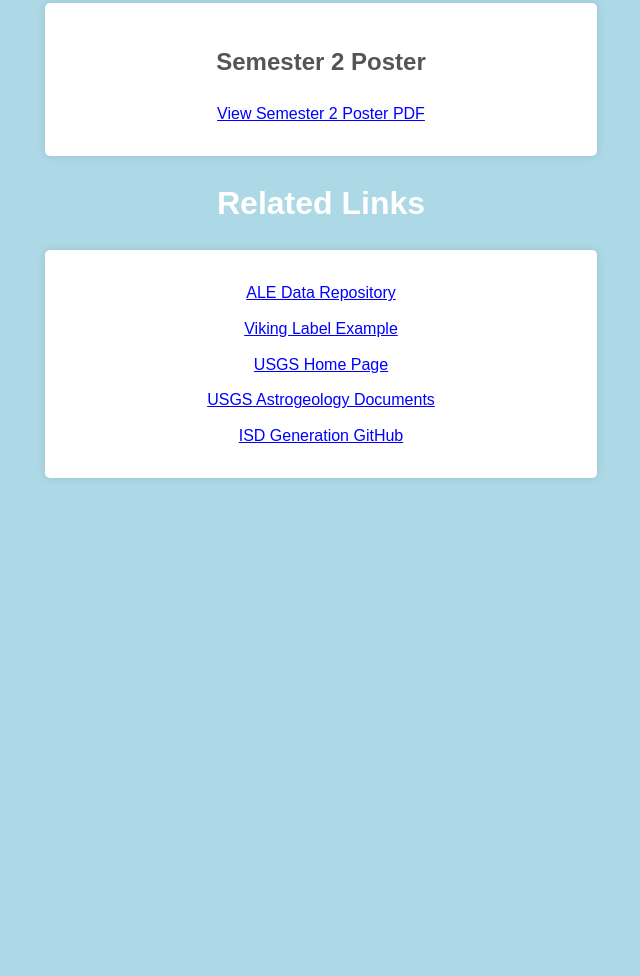
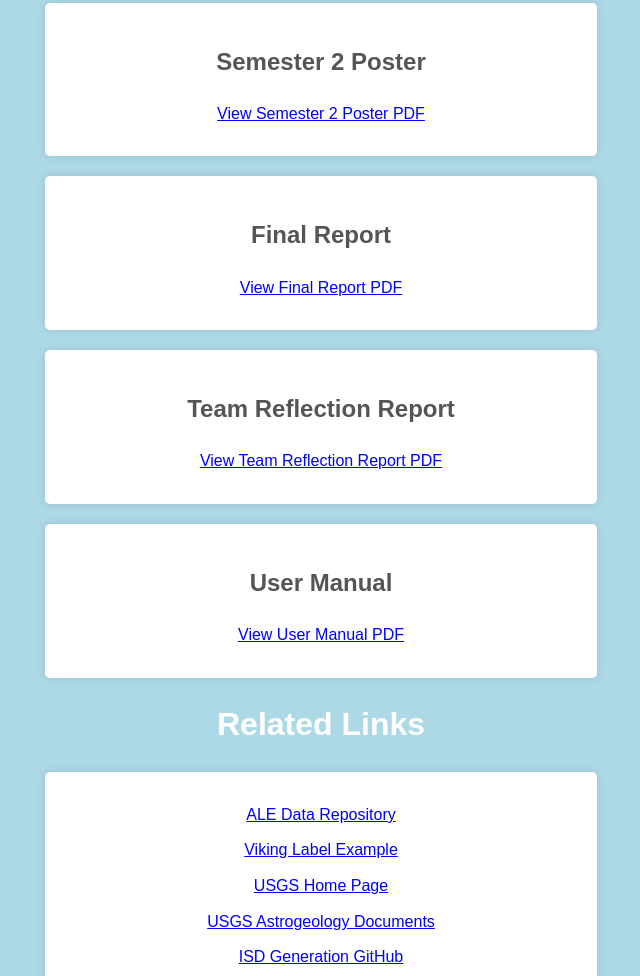
Before and after one commit to AustinCarlile/Cloud-Based-Planetary-Ephemerides, a plain HTML site: page website/documents.html in a window 1280 px wide. Shown: the part 2477-3453 px from the top of the page, without its empty margins (319-959 px from the left). Before the commit the page ends 2975 px from the top, so only its background shows below. Drawn offline with Linux system fonts and the light colour scheme.

Commit message:
added three docs to the website

```diff
--- a/website/documents.html
+++ b/website/documents.html
@@ -122,6 +122,19 @@
         <h2>Semester 2 Poster</h2>
         <p><a href="https://github.com/AustinCarlile/Cloud-Based-Planetary-Ephemerides/blob/main/website/Docs/Semester_2_Poster%20(1).pdfk">View Semester 2 Poster PDF</a></p>
     </div>
+    <div class="section-container content">
+        <h2>Final Report</h2>
+        <p><a href="https://github.com/AustinCarlile/Cloud-Based-Planetary-Ephemerides/blob/main/website/Docs/Final%20Report.pdf" target="_blank">View Final Report PDF</a></p>
+    </div>
+    <div class="section-container content">
+        <h2>Team Reflection Report</h2>
+        <p><a href="https://github.com/AustinCarlile/Cloud-Based-Planetary-Ephemerides/blob/main/website/Docs/Team_reflection_report.docx.pdf" target="_blank">View Team Reflection Report PDF</a></p>
+    </div>
+    <div class="section-container content">
+        <h2>User Manual</h2>
+        <p><a href="https://github.com/AustinCarlile/Cloud-Based-Planetary-Ephemerides/blob/main/website/Docs/User%20Manual.pdf" target="_blank">View User Manual PDF</a></p>
+    </div>
+
 
 
 
```
